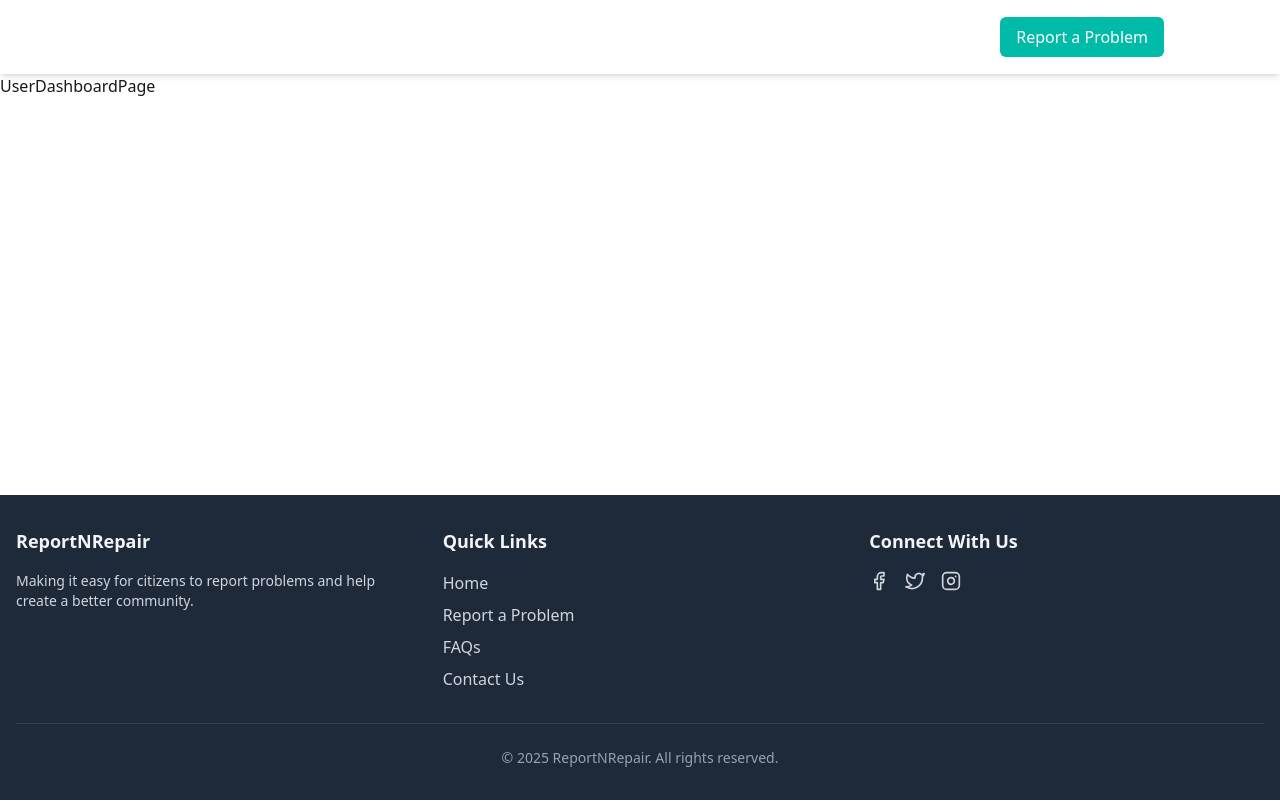
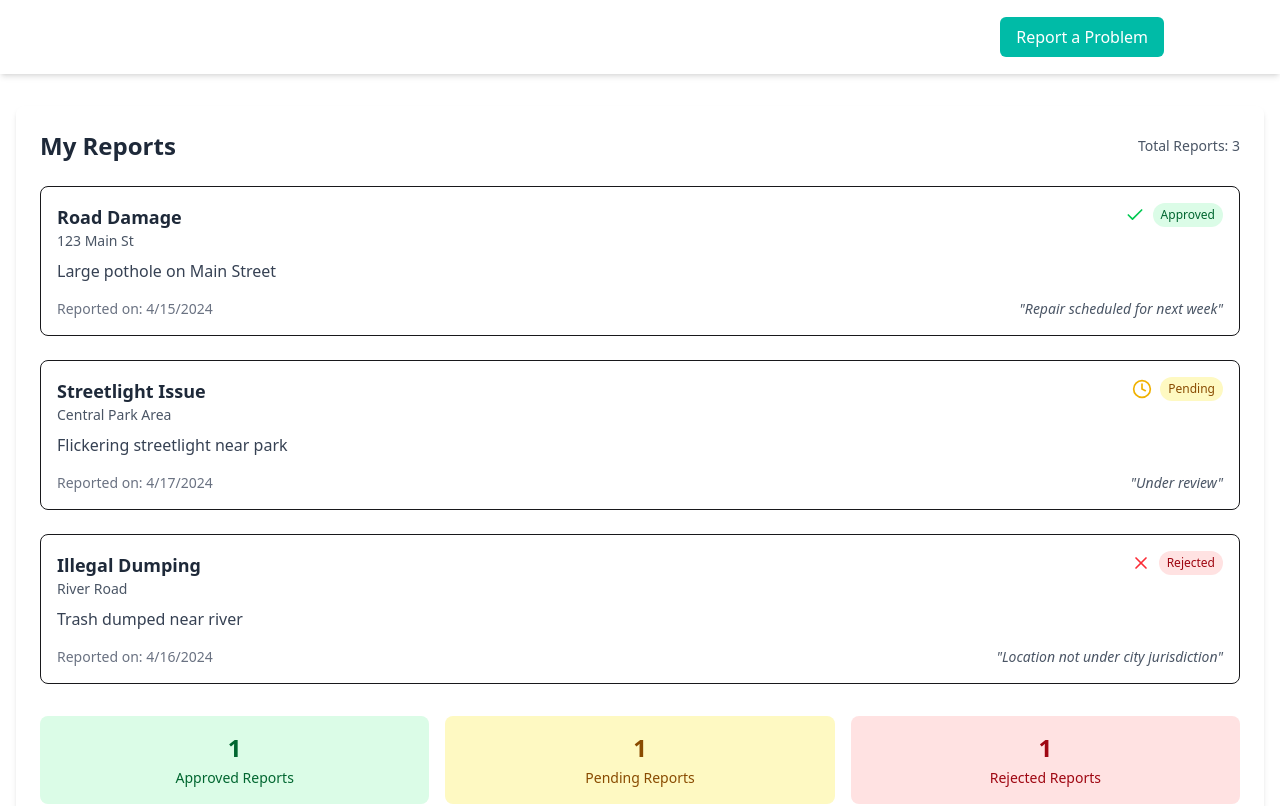
Before and after one commit to Team-Web-Weavers/ReporNRepair, a React (Vite) app in the folder frontend/: page /userdashboard in a window 1280 px wide. Shown: the top 806 px of the page. Built offline with nearby package versions, Linux system fonts and the light colour scheme.

Commit message:
user dashboard added

```diff
--- a/frontend/src/pages/UserDashboardPage.jsx
+++ b/frontend/src/pages/UserDashboardPage.jsx
@@ -1,9 +1,182 @@
-import React from 'react'
 
-function UserDashboardPage() {
+import { useState, useEffect } from 'react';
+import { FiCheck, FiX, FiClock, FiAlertCircle } from 'react-icons/fi';
+import { useAuth } from '../context/AuthContext';
+
+const UserDashboardPage = () => {
+  const { user } = useAuth();
+  const [reports, setReports] = useState([]);
+  const [loading, setLoading] = useState(true);
+
+  // For demo purposes, we'll use mock data
+  // In a real app, you would fetch this from your API
+  useEffect(() => {
+    // Simulate API call
+    const fetchReports = async () => {
+      try {
+        // Mock data - replace with actual API call
+        const mockReports = [
+          {
+            id: 1,
+            title: 'Road Damage',
+            description: 'Large pothole on Main Street',
+            location: '123 Main St',
+            status: 'approved',
+            date: '2024-04-15',
+            comments: 'Repair scheduled for next week'
+          },
+          {
+            id: 2,
+            title: 'Streetlight Issue',
+            description: 'Flickering streetlight near park',
+            location: 'Central Park Area',
+            status: 'pending',
+            date: '2024-04-17',
+            comments: 'Under review'
+          },
+          {
+            id: 3,
+            title: 'Illegal Dumping',
+            description: 'Trash dumped near river',
+            location: 'River Road',
+            status: 'rejected',
+            date: '2024-04-16',
+            comments: 'Location not under city jurisdiction'
+          }
+        ];
+
+        setReports(mockReports);
+        setLoading(false);
+      } catch (error) {
+        console.error('Error fetching reports:', error);
+        setLoading(false);
+      }
+    };
+
+    fetchReports();
+  }, []);
+
+  const getStatusIcon = (status) => {
+    switch (status) {
+      case 'approved':
+        return <FiCheck className="text-green-500" size={20} />;
+      case 'rejected':
+        return <FiX className="text-red-500" size={20} />;
+      default:
+        return <FiClock className="text-yellow-500" size={20} />;
+    }
+  };
+
+  const getStatusBadgeClass = (status) => {
+    switch (status) {
+      case 'approved':
+        return 'bg-green-100 text-green-800';
+      case 'rejected':
+        return 'bg-red-100 text-red-800';
+      default:
+        return 'bg-yellow-100 text-yellow-800';
+    }
+  };
+
+  if (loading) {
+    return (
+      <div className="flex justify-center items-center min-h-[calc(100vh-200px)]">
+        <div className="animate-spin rounded-full h-12 w-12 border-b-2 border-sky-600"></div>
+      </div>
+    );
+  }
+
   return (
-    <div>UserDashboardPage</div>
-  )
-}
+    <div className="container mx-auto px-4 py-8">
+      <div className="bg-white rounded-lg shadow-md p-6">
+        <div className="flex items-center justify-between mb-6">
+          <h1 className="text-2xl font-bold text-gray-800">My Reports</h1>
+          <div className="text-sm text-gray-600">
+            Total Reports: {reports.length}
+          </div>
+        </div>
 
-export default UserDashboardPage
+        {reports.length === 0 ? (
+          <div className="text-center py-8">
+            <FiAlertCircle className="mx-auto text-gray-400 mb-4" size={48} />
+            <p className="text-gray-600">No reports found</p>
+          </div>
+        ) : (
+          <div className="grid gap-6">
+            {reports.map((report) => (
+              <div
+                key={report.id}
+                className="border rounded-lg p-4 hover:shadow-md transition-shadow"
+              >
+                <div className="flex justify-between items-start mb-2">
+                  <div>
+                    <h3 className="text-lg font-semibold text-gray-800">
+                      {report.title}
+                    </h3>
+                    <p className="text-gray-600 text-sm">{report.location}</p>
+                  </div>
+                  <div className="flex items-center space-x-2">
+                    {getStatusIcon(report.status)}
+                    <span
+                      className={`px-2 py-1 rounded-full text-xs font-medium capitalize ${getStatusBadgeClass(
+                        report.status
+                      )}`}
+                    >
+                      {report.status}
+                    </span>
+                  </div>
+                </div>
+
+                <p className="text-gray-700 mb-2">{report.description}</p>
+
+                <div className="mt-4 flex justify-between items-center text-sm">
+                  <div className="text-gray-500">
+                    Reported on: {new Date(report.date).toLocaleDateString()}
+                  </div>
+                  {report.comments && (
+                    <div className="text-gray-600 italic">
+                      "{report.comments}"
+                    </div>
+                  )}
+                </div>
+              </div>
+            ))}
+          </div>
+        )}
+
+        {/* Summary Stats */}
+        <div className="grid grid-cols-1 md:grid-cols-3 gap-4 mt-8">
+          {[
+            {
+              status: 'approved',
+              label: 'Approved',
+              color: 'bg-green-100 text-green-800'
+            },
+            {
+              status: 'pending',
+              label: 'Pending',
+              color: 'bg-yellow-100 text-yellow-800'
+            },
+            {
+              status: 'rejected',
+              label: 'Rejected',
+              color: 'bg-red-100 text-red-800'
+            }
+          ].map((item) => (
+            <div
+              key={item.status}
+              className={`${item.color} rounded-lg p-4 text-center`}
+            >
+              <div className="text-2xl font-bold mb-1">
+                {reports.filter((r) => r.status === item.status).length}
+              </div>
+              <div className="text-sm">{item.label} Reports</div>
+            </div>
+          ))}
+        </div>
+      </div>
+    </div>
+  );
+};
+
+export default UserDashboardPage;
```
